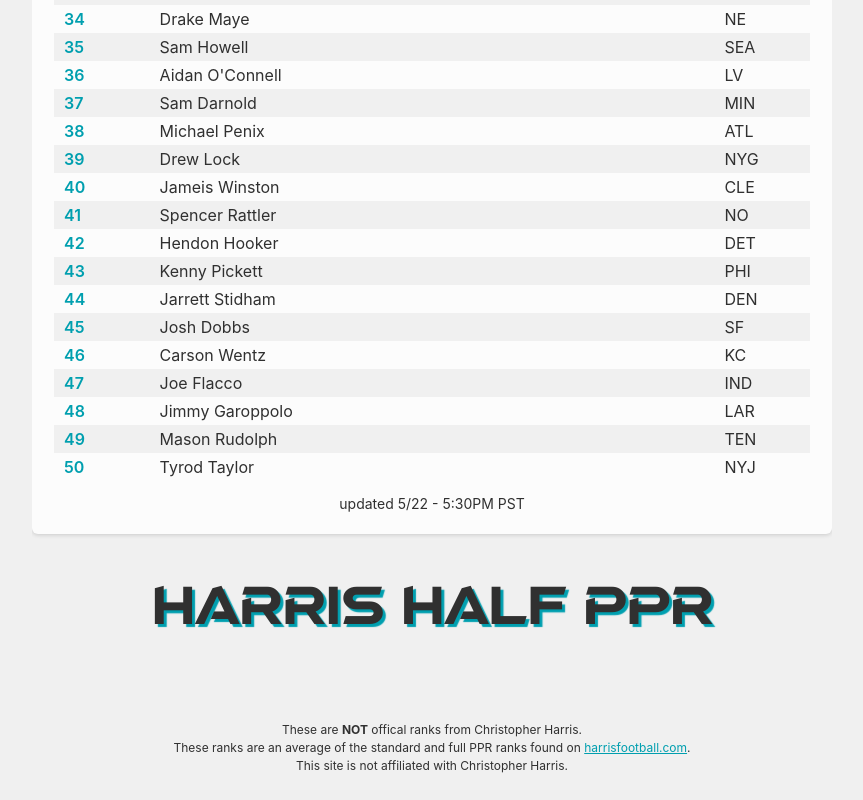
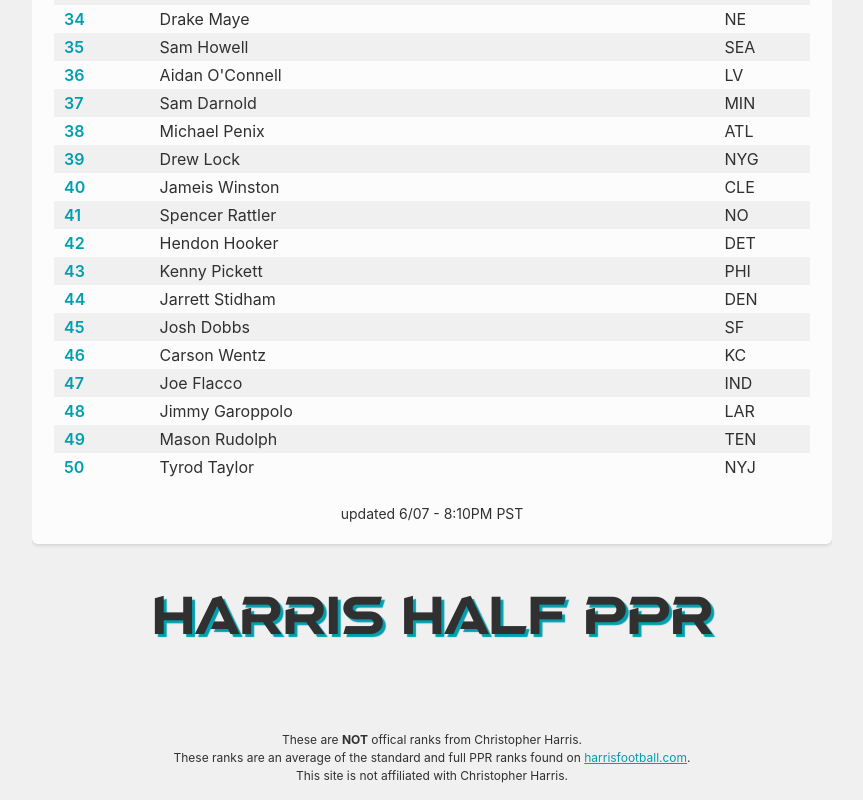
Before and after one commit to travman89/HarrisHalfPPR, a React (Vite) app: page / in a window 1280 px wide. Shown: the part 1129-1929 px from the top of the page, without its empty margins (208-1071 px from the left). Built offline with nearby package versions, Linux system fonts and the light colour scheme.

Commit message:
6/7 update

```diff
--- a/src/Home/index.tsx
+++ b/src/Home/index.tsx
@@ -227,7 +227,7 @@ const Home = () => {
             ))}
           </tbody>
         </TableWrapper>
-        <UpdatedText> updated 5/22 - 5:30PM PST</UpdatedText>
+        <UpdatedText> updated 6/07 - 8:10PM PST</UpdatedText>
       </TableContainer>
       <Heading>Harris Half PPR</Heading>
       <Disclaimer>
--- a/src/components/index.tsx
+++ b/src/components/index.tsx
@@ -388,7 +388,7 @@ const UpdatedText = styled.p`
   text-align: center;
   width: 100%;
   color: ${(props) => props.theme.primary};
-  margin: 10px auto 0;
+  margin: 20px auto 0;
   font-size: 14px;
   @media (max-width: 440px) {
     font-size: 10px;
```
Also changed, not shown: src/data/rb.json (+1 -1 lines).
